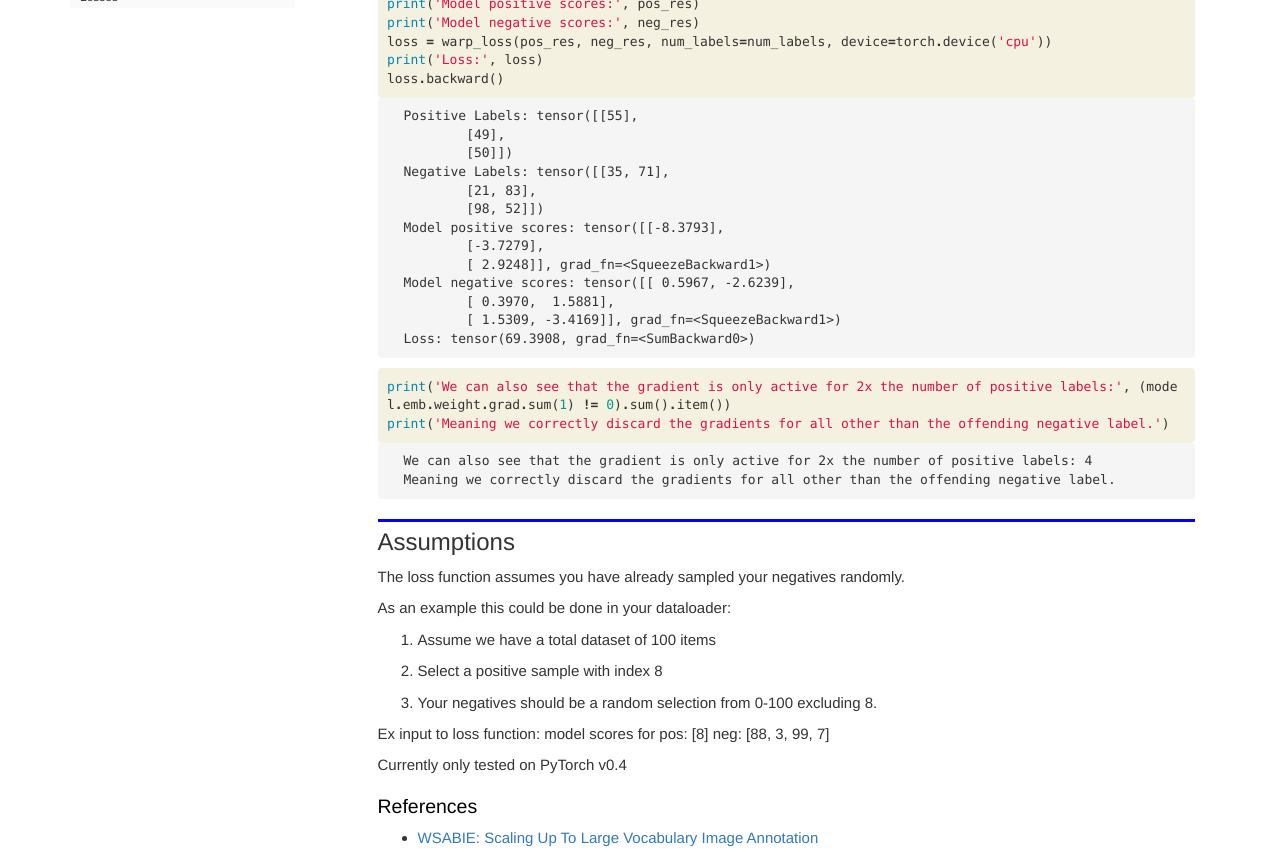
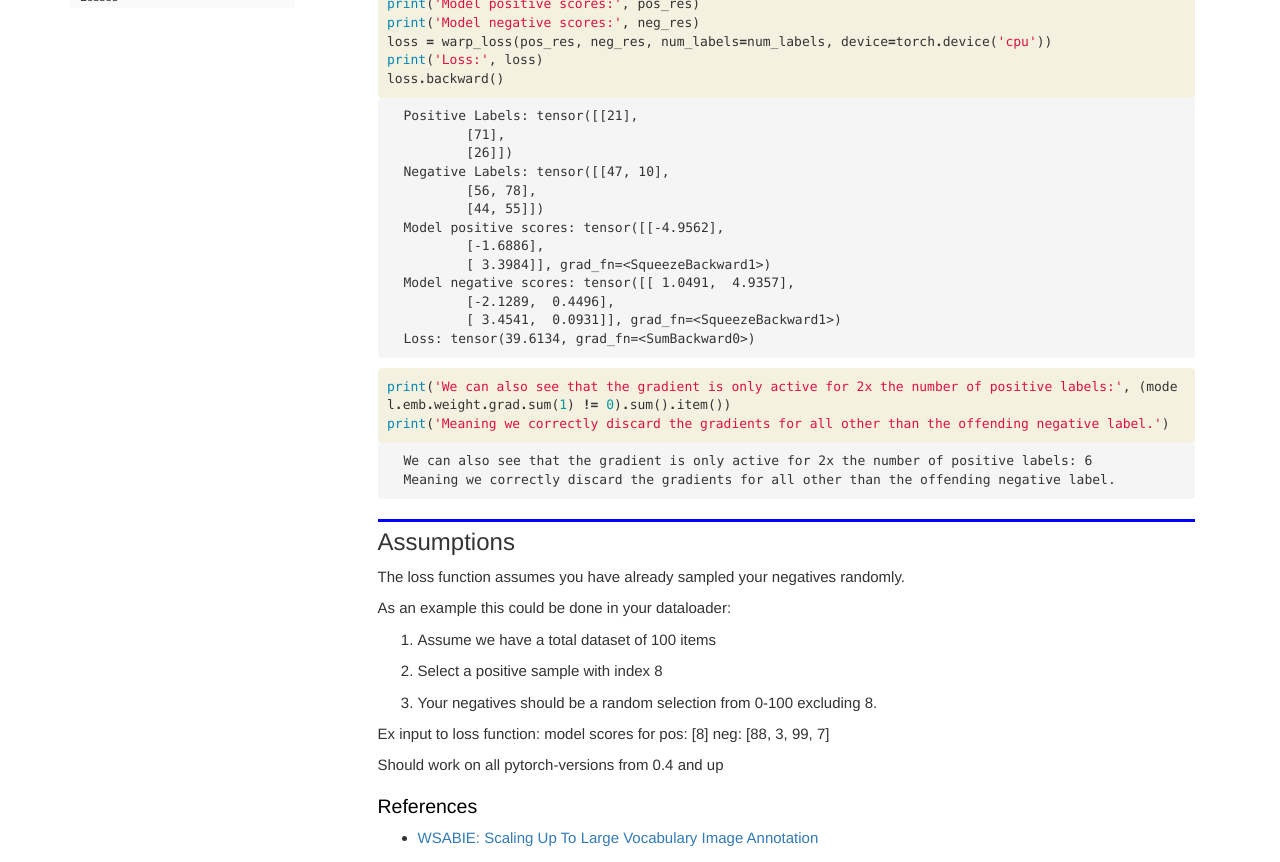
Before and after one commit to NegatioN/WARP-Pytorch, a Jekyll site: the page built from docs/index.html, in a window 1280 px wide and 1400 px high, scrolled down 1189 px. Shown: the part 161-1023 px from the top of the window. Built offline with Jekyll 4.4.1, drawn with Linux system fonts in a browser that asks for light colours; nearby versions of some CDN libraries; comment, search, counter and statistics services are not loaded.

Commit message:
Add note about pytorch-versions

```diff
--- a/docs/index.html
+++ b/docs/index.html
@@ -121,19 +121,19 @@ and allows us to adjust weights of the network accordingly.</p>
 <div class="output_area">
 
 <div class="output_subarea output_stream output_stdout output_text">
-<pre>Positive Labels: tensor([[55],
-        [49],
-        [50]])
-Negative Labels: tensor([[35, 71],
-        [21, 83],
-        [98, 52]])
-Model positive scores: tensor([[-8.3793],
-        [-3.7279],
-        [ 2.9248]], grad_fn=&lt;SqueezeBackward1&gt;)
-Model negative scores: tensor([[ 0.5967, -2.6239],
-        [ 0.3970,  1.5881],
-        [ 1.5309, -3.4169]], grad_fn=&lt;SqueezeBackward1&gt;)
-Loss: tensor(69.3908, grad_fn=&lt;SumBackward0&gt;)
+<pre>Positive Labels: tensor([[21],
+        [71],
+        [26]])
+Negative Labels: tensor([[47, 10],
+        [56, 78],
+        [44, 55]])
+Model positive scores: tensor([[-4.9562],
+        [-1.6886],
+        [ 3.3984]], grad_fn=&lt;SqueezeBackward1&gt;)
+Model negative scores: tensor([[ 1.0491,  4.9357],
+        [-2.1289,  0.4496],
+        [ 3.4541,  0.0931]], grad_fn=&lt;SqueezeBackward1&gt;)
+Loss: tensor(39.6134, grad_fn=&lt;SumBackward0&gt;)
 </pre>
 </div>
 </div>
@@ -161,7 +161,7 @@ Loss: tensor(69.3908, grad_fn=&lt;SumBackward0&gt;)
 <div class="output_area">
 
 <div class="output_subarea output_stream output_stdout output_text">
-<pre>We can also see that the gradient is only active for 2x the number of positive labels: 4
+<pre>We can also see that the gradient is only active for 2x the number of positive labels: 6
 Meaning we correctly discard the gradients for all other than the offending negative label.
 </pre>
 </div>
@@ -181,7 +181,7 @@ Meaning we correctly discard the gradients for all other than the offending nega
 <li>Your negatives should be a random selection from 0-100 excluding 8.</li>
 </ol>
 <p>Ex input to loss function: model scores for pos: [8] neg: [88, 3, 99, 7]</p>
-<p>Currently only tested on PyTorch v0.4</p>
+<p>Should work on all pytorch-versions from 0.4 and up</p>
 <h3 id="References">References<a class="anchor-link" href="#References">&#182;</a></h3><ul>
 <li><a href="https://static.googleusercontent.com/media/research.google.com/en//pubs/archive/37180.pdf">WSABIE: Scaling Up To Large Vocabulary Image Annotation</a></li>
 <li><a href="https://medium.com/@gabrieltseng/intro-to-warp-loss-automatic-differentiation-and-pytorch-b6aa5083187a">Intro to WARP loss - Automatic differentiation and PyTorch</a></li>
```
Also changed, not shown: README.md, 1 other file.
